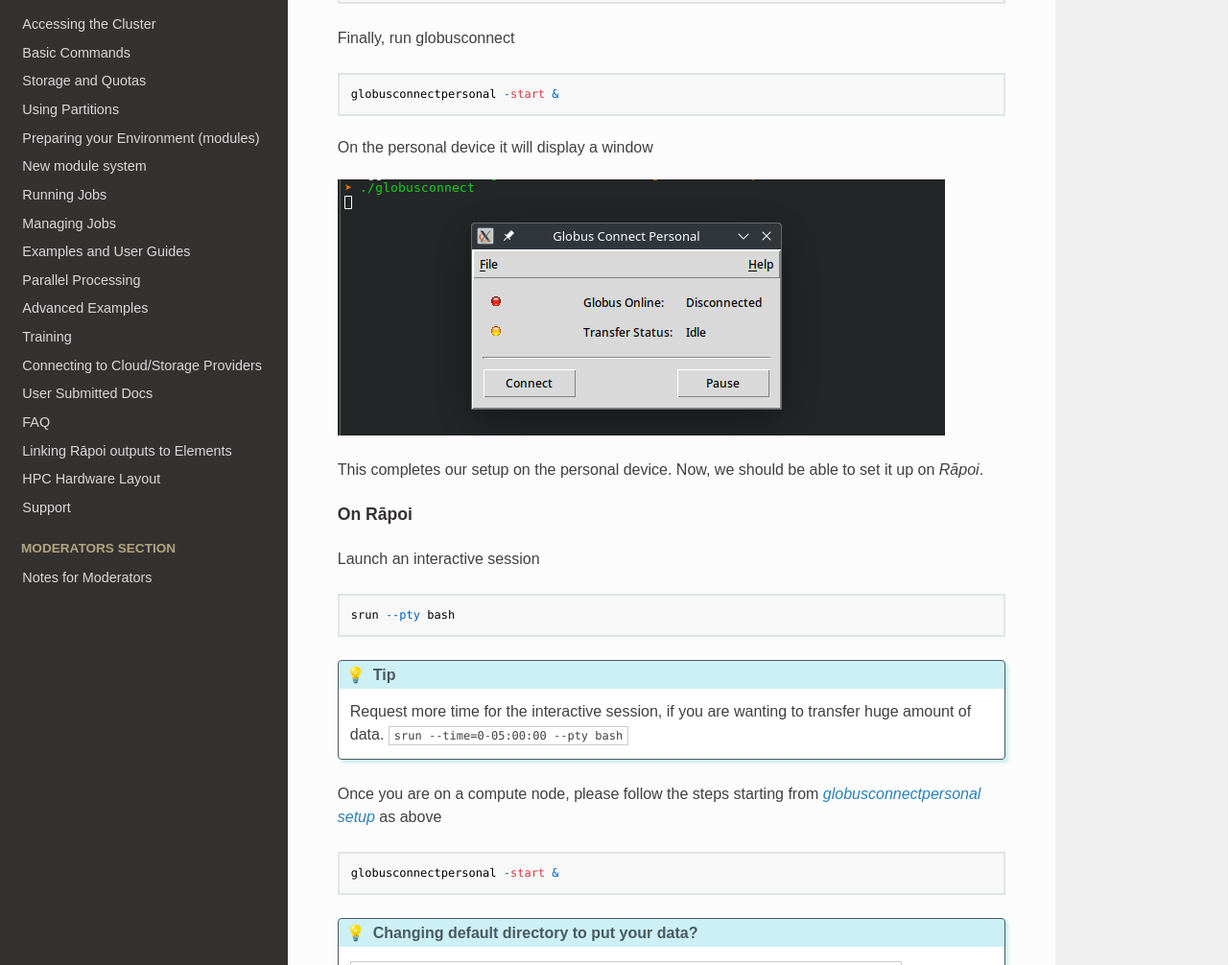
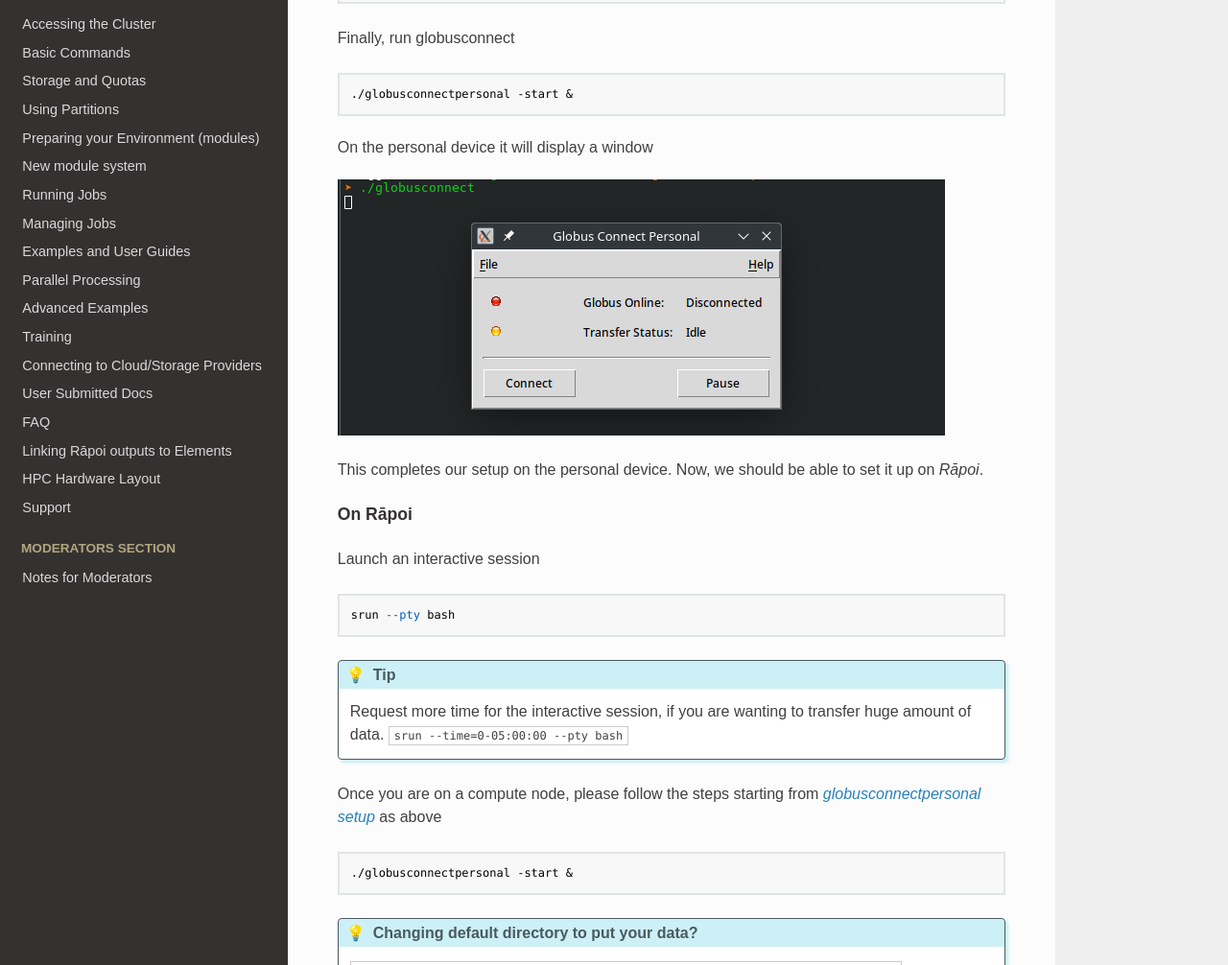
Before and after one commit to vuw-research-computing/raapoi-docs, an MkDocs documentation site: the page built from docs/external/cloud_providers.md, in a window 1280 px wide and 1400 px high, scrolled down 8556 px. Shown: the part 169-1175 px from the top of the window at 96% size. Built offline with MkDocs 1.6.1, drawn with Linux system fonts in a browser that asks for light colours; nearby versions of some CDN libraries; some web fonts are replaced; a script that is not in the unit is left out.

````diff
--- a/docs/external/cloud_providers.md
+++ b/docs/external/cloud_providers.md
@@ -338,7 +338,7 @@ Or, if you want to force the use of the GUI, use
 Finally, run globusconnect
 
 ```bash
-globusconnectpersonal -start &
+./globusconnectpersonal -start &
 ```
 On the personal device it will display a window
 
@@ -362,7 +362,7 @@ srun --pty bash
 Once you are on a compute node, please follow the steps starting from _[globusconnectpersonal setup](/raapoi-docs/external_providers/#globusconnectpersonal-setup)_ as above
 
 ```bash
-globusconnectpersonal -start &
+./globusconnectpersonal -start &
 ```
 
 !!! tip "Changing default directory to put your data?"
````
